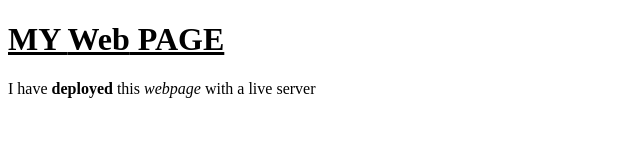
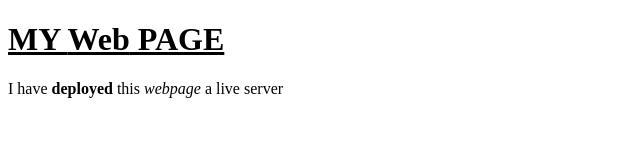
Before and after one commit to aagamaar/FOC_LAB_HTML_CSS_JS, a plain HTML site: page HTML FOR LAB EXAM/random.html in a window 1280 px wide. Shown: the full height of the page, 0-640 px from the left. Drawn offline with Linux system fonts and the light colour scheme.

Commit message:
deleted a word

```diff
--- a/HTML FOR LAB EXAM/random.html
+++ b/HTML FOR LAB EXAM/random.html
@@ -5,6 +5,6 @@
     </head>
     <body>
         <h1><u>MY <strong>Web</strong> PAGE</u></h1>
-        <p>I have <b>deployed</b> this <i>webpage</i> with a live server</p>
+        <p>I have <b>deployed</b> this <i>webpage</i>  a live server</p>
     </body>
 </html>
```
